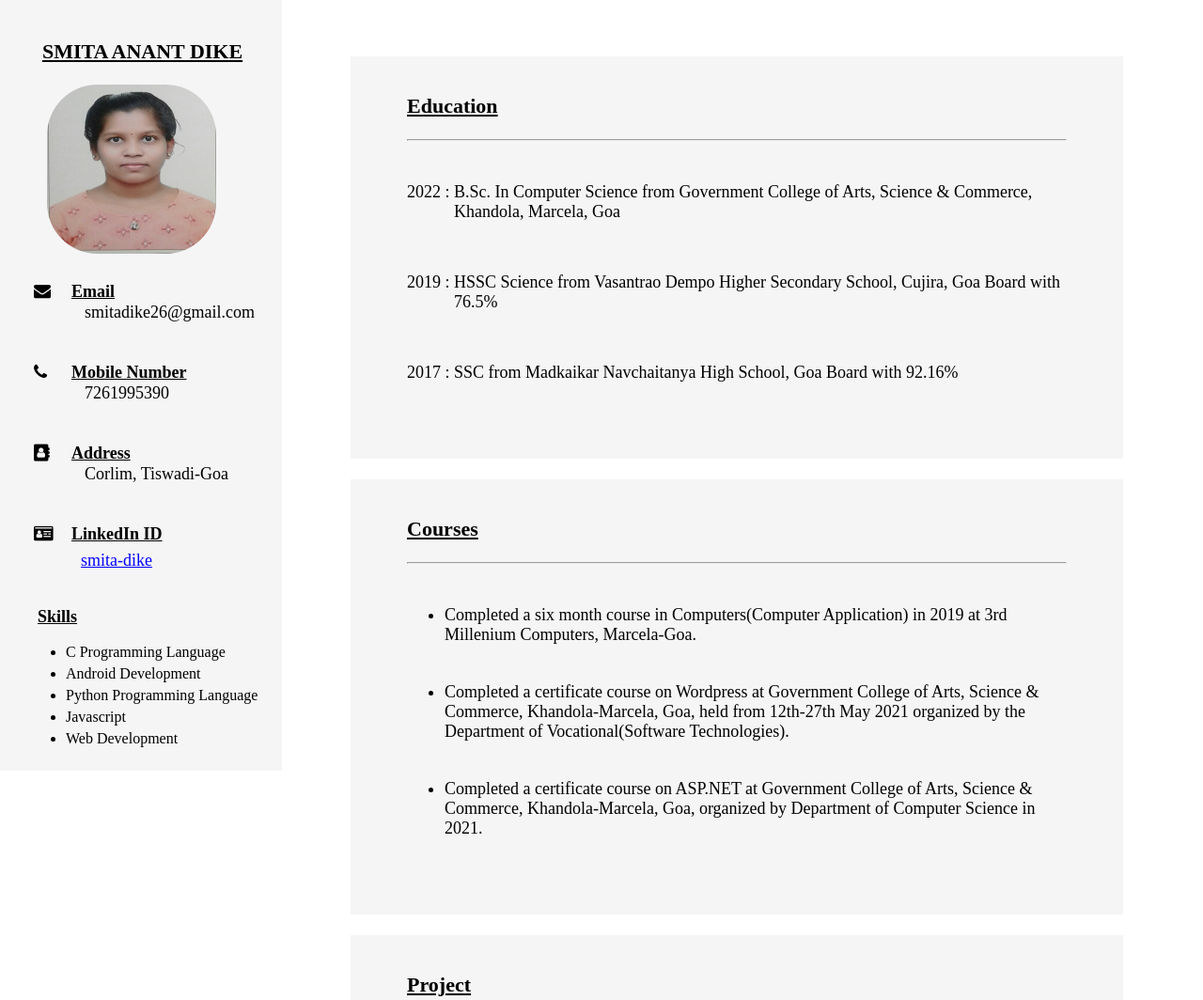
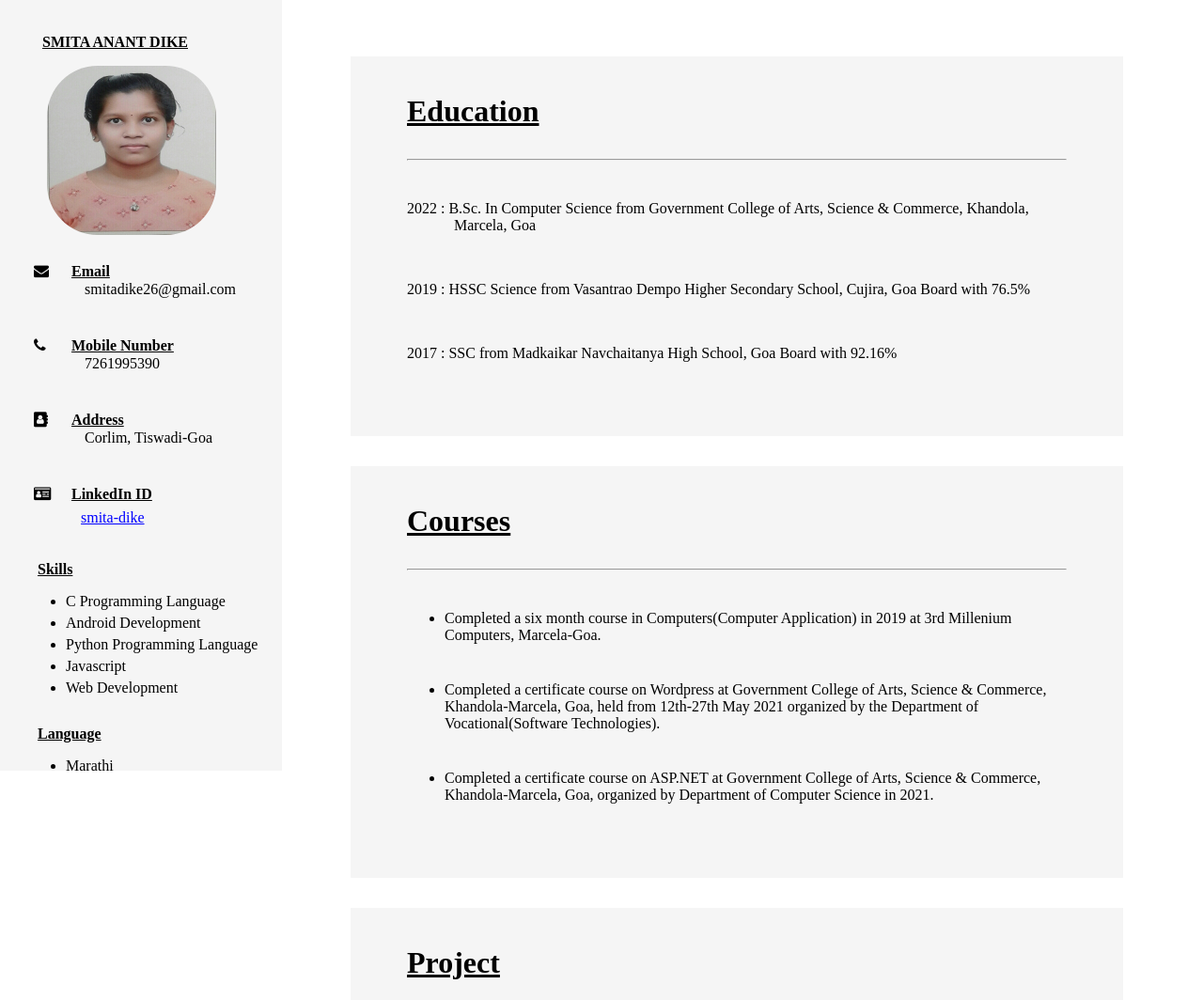
Before and after one commit to smita136/2211_Web-Development, a plain HTML site: page index.html in a window 1280 px wide. Shown: the top 1064 px of the page at 94% size. Drawn offline with Linux system fonts and the light colour scheme.

Commit message:
Update index.html

```diff
--- a/index.html
+++ b/index.html
@@ -22,14 +22,14 @@
             .sidebar1 a {
                 padding: 6px 8px 6px 16px;
                 text-decoration: none;
-                font-size: 18px;
+                font-size: 1em;
                 color: black;
                 display: block;
             }
 
             .sidebar2 {
                 margin-left: 160px;
-                font-size: 28px;
+                font-size: 1em;
                 padding: 0px 10px;
             }
 
@@ -52,18 +52,18 @@
 
     <body>
         <div class="sidebar1">
-            <p style="margin-left:45px; font-size: 22px; font-family: Algerian;"><u><b>SMITA ANANT DIKE</b></u></p>
+            <p style="margin-left:45px; font-size: 1em; font-family: Algerian;"><u><b>SMITA ANANT DIKE</b></u></p>
             <img src="SD.jpg" alt="Avatar" style="width:180px; height: 180px; margin-left: 50px; margin-bottom: 20px;">
-            <a href="#" class="w3-bar-item w3-button"><i class="fa fa-envelope fa-1x" style="width:40px; margin-left: 20px; font-size: 18px;"></i><u><b>Email</b></u></a>
-            <p style="margin-left:90px; margin-top: -5px; font-family: Amiri; font-size: 18px;">smitadike26@gmail.com</p>
+            <a href="#" class="w3-bar-item w3-button"><i class="fa fa-envelope fa-1x" style="width:40px; margin-left: 20px; font-size: 1em;"></i><u><b>Email</b></u></a>
+            <p style="margin-left:90px; margin-top: -5px; font-family: Amiri; font-size: 1em;">smitadike26@gmail.com</p>
             <a href="#" class="w3-bar-item w3-button"><i class="fa fa-phone" style="width:40px; margin-left: 20px; margin-top: 20px;"></i><u><b>Mobile Number</b></u></a>
-            <p style="margin-left:90px; margin-top: -5px; font-family: Amiri; font-size: 18px;">7261995390</p>
+            <p style="margin-left:90px; margin-top: -5px; font-family: Amiri; font-size: 1em;">7261995390</p>
             <a href="#" class="w3-bar-item w3-button"><i class="fa fa-address-book" style="width:40px; margin-left: 20px; margin-top: 20px;"></i><u><b>Address</b></u></a>
-            <p style="margin-left:90px; margin-top: -5px; font-family: Amiri; font-size: 18px;">Corlim, Tiswadi-Goa</p>
+            <p style="margin-left:90px; margin-top: -5px; font-family: Amiri; font-size: 1em;">Corlim, Tiswadi-Goa</p>
             <a href="#" class="w3-bar-item w3-button"><i class="fa fa-id-card" style="width:40px; margin-left: 20px; margin-top: 20px;"></i><u><b>LinkedIn ID</b></u></a>
-            <a href="https://www.linkedin.com/in/smita-dike-652704245" style="margin-left:70px; margin-top: -5px; font-family: Amiri; font-size: 18px; color: blue"><u>smita-dike</u></a>
+            <a href="https://www.linkedin.com/in/smita-dike-652704245" style="margin-left:70px; margin-top: -5px; font-family: Amiri; font-size: 1em; color: blue"><u>smita-dike</u></a>
 
-            <p style="margin-left: 40px; padding-top: 15px; font-size: 18px; font-family: Amiri;"><u><b>Skills</b></u></p>
+            <p style="margin-left: 40px; padding-top: 15px; font-size: 1em; font-family: Amiri;"><u><b>Skills</b></u></p>
             <ul style="font-family: Amiri;">
                 <li style="margin-left: 30px; margin-bottom: 5px;">C Programming Language</li>
                 <li style="margin-left: 30px; margin-bottom: 5px;">Android Development</li>
@@ -72,7 +72,7 @@
                 <li style="margin-left: 30px; margin-bottom: 5px; padding-bottom: 15px;">Web Development</li>
             </ul>
 
-            <p style="margin-left: 40px; font-size: 18px; font-family: Amiri;"><u><b>Language</b></u></p>
+            <p style="margin-left: 40px; font-size: 1em; font-family: Amiri;"><u><b>Language</b></u></p>
             <ul style="font-family: Amiri;">
                 <li style="margin-left: 30px; margin-bottom: 5px;">Marathi</li>
                 <li style="margin-left: 30px; margin-bottom: 5px;">Konkani</li>
@@ -85,21 +85,21 @@
             <link rel="stylesheet" href="shape.css">
         </div>
         <div class="rect1">
-            <p style="margin-left: 60px; padding-top: 40px; font-size: 22px;"><u><b>Education</b></u></p>
+            <p style="margin-left: 60px; padding-top: 40px; font-size: 2em;"><u><b>Education</b></u></p>
             <hr style="margin-left: 60px; margin-right: 60px;">
             <br>
-            <p style="margin-left: 60px; margin-right: 60px; font-size: 18px;"> 2022 : B.Sc. In Computer Science from Government College of Arts, Science & Commerce, Khandola, Marcela, Goa</p>
+            <p style="margin-left: 60px; margin-right: 60px; font-size: 1em;"> 2022 : B.Sc. In Computer Science from Government College of Arts, Science & Commerce, Khandola, Marcela, Goa</p>
             <br>
-            <p style="margin-left: 60px; margin-right: 60px; font-size: 18px;"> 2019 : HSSC Science from Vasantrao Dempo Higher Secondary School, Cujira, Goa Board with 76.5%</p>
+            <p style="margin-left: 60px; margin-right: 60px; font-size: 1em;"> 2019 : HSSC Science from Vasantrao Dempo Higher Secondary School, Cujira, Goa Board with 76.5%</p>
             <br>
-            <p style="margin-left: 60px; margin-right: 60px; font-size: 18px;"> 2017 : SSC from Madkaikar Navchaitanya High School, Goa Board with 92.16%</p>
+            <p style="margin-left: 60px; margin-right: 60px; font-size: 1em;"> 2017 : SSC from Madkaikar Navchaitanya High School, Goa Board with 92.16%</p>
         </div>
 
         <div class="rect2">
-            <p style="margin-left: 60px; padding-top: 40px; font-size: 22px;"><u><b>Courses</b></u></p>
+            <p style="margin-left: 60px; padding-top: 40px; font-size: 2em;"><u><b>Courses</b></u></p>
             <hr style="margin-left: 60px; margin-right: 60px;">
             <br>
-            <ul style="margin-left: 60px; margin-right: 60px; font-size: 18px;">
+            <ul style="margin-left: 60px; margin-right: 60px; font-size: 1em;">
                 <li style="margin-bottom: 40px;">Completed a six month course in Computers(Computer Application) in 2019 at 3rd Millenium Computers, Marcela-Goa.</li>
                 <li style="margin-bottom: 40px;">Completed a certificate course on Wordpress at Government College of Arts, Science & Commerce, Khandola-Marcela, Goa, held from 12th-27th May 2021 organized by the Department of Vocational(Software Technologies).</li>
                 <li>Completed a certificate course on ASP.NET at Government College of Arts, Science & Commerce, Khandola-Marcela, Goa, organized by Department of Computer Science in 2021.</li>
@@ -107,10 +107,10 @@
         </div>
 
         <div class="rect3">
-             <p style="margin-left: 60px; padding-top: 40px; font-size: 22px;"><u><b>Project</b></u></p>
+             <p style="margin-left: 60px; padding-top: 40px; font-size: 2em;"><u><b>Project</b></u></p>
             <hr style="margin-left: 60px; margin-right: 60px;">
             <br>
-            <ul style="margin-left: 60px; margin-right: 60px; font-size: 18px;">
+            <ul style="margin-left: 60px; margin-right: 60px; font-size: 1em;">
                 <li style="margin-bottom: 40px;">Society Connect : A Smart Apartment Management App
                     <ul>
                         <li>Designed and developed a society management system to manage all the day-to-day activities of the society</li>
```
